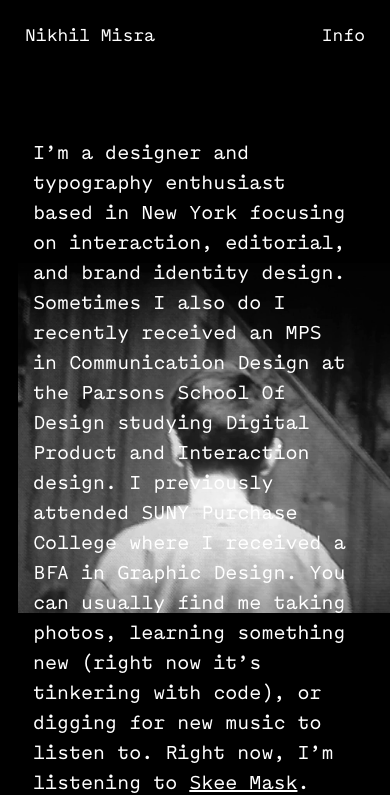
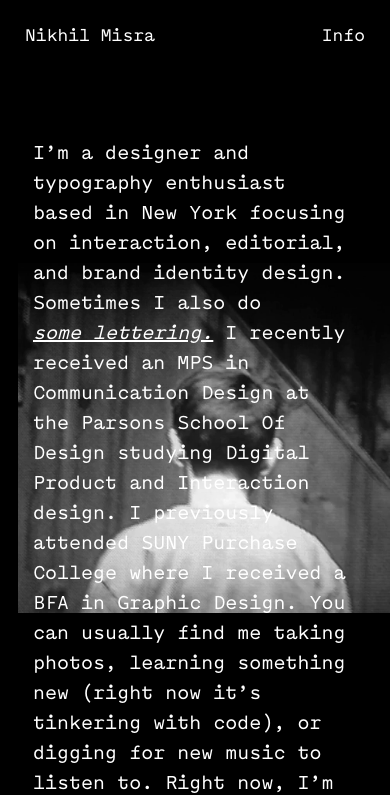
Before and after one commit to nikhilmis/nikhilmisra.com-Old, a plain HTML site: page work/info.html in a window 390 px wide. In both pictures the pointer is over the link "some lettering.". Shown: the top 795 px of the page. Drawn offline with nearby package versions, Linux system fonts and the light colour scheme; files that its build step writes are made by us from their sources.

Commit message:
fiz again

```diff
--- a/assets/css/styles.css
+++ b/assets/css/styles.css
@@ -272,8 +272,14 @@ ul, li {
   text-decoration: underline;
   }
 
-  .aboutme a:hover {
-   display: none;
+
+  .aboutme a:after {
+  display: none;
   }
 
+  .aboutme a:hover:after{
+    display: none;
+  }
+
+
 }
```
